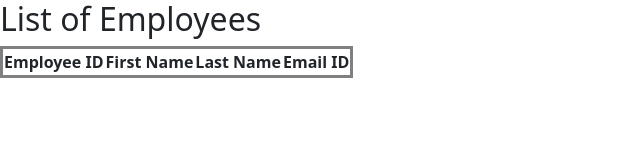
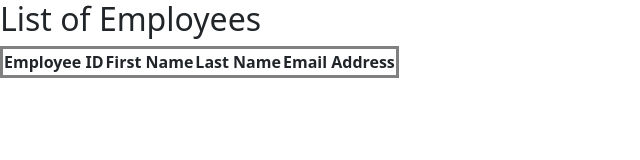
Before and after one commit to Mehul58/ConnectHR, a React (Vite) app in the folder connecthr-frontend/: page / in a window 1280 px wide. Shown: the top 160 px of the page, without its empty margins (0-640 px from the left). Built offline with nearby package versions, Linux system fonts and the light colour scheme.

Commit message:
Update EmployeesListComponent.jsx

```diff
--- a/connecthr-frontend/src/components/EmployeesListComponent.jsx
+++ b/connecthr-frontend/src/components/EmployeesListComponent.jsx
@@ -11,7 +11,7 @@ function EmployeesListComponent() {
             <th>Employee ID</th>
             <th>First Name</th>
             <th>Last Name</th>
-            <th>Email ID</th>
+            <th>Email Address</th>
           </tr>
         </thead>
       </table>
```
